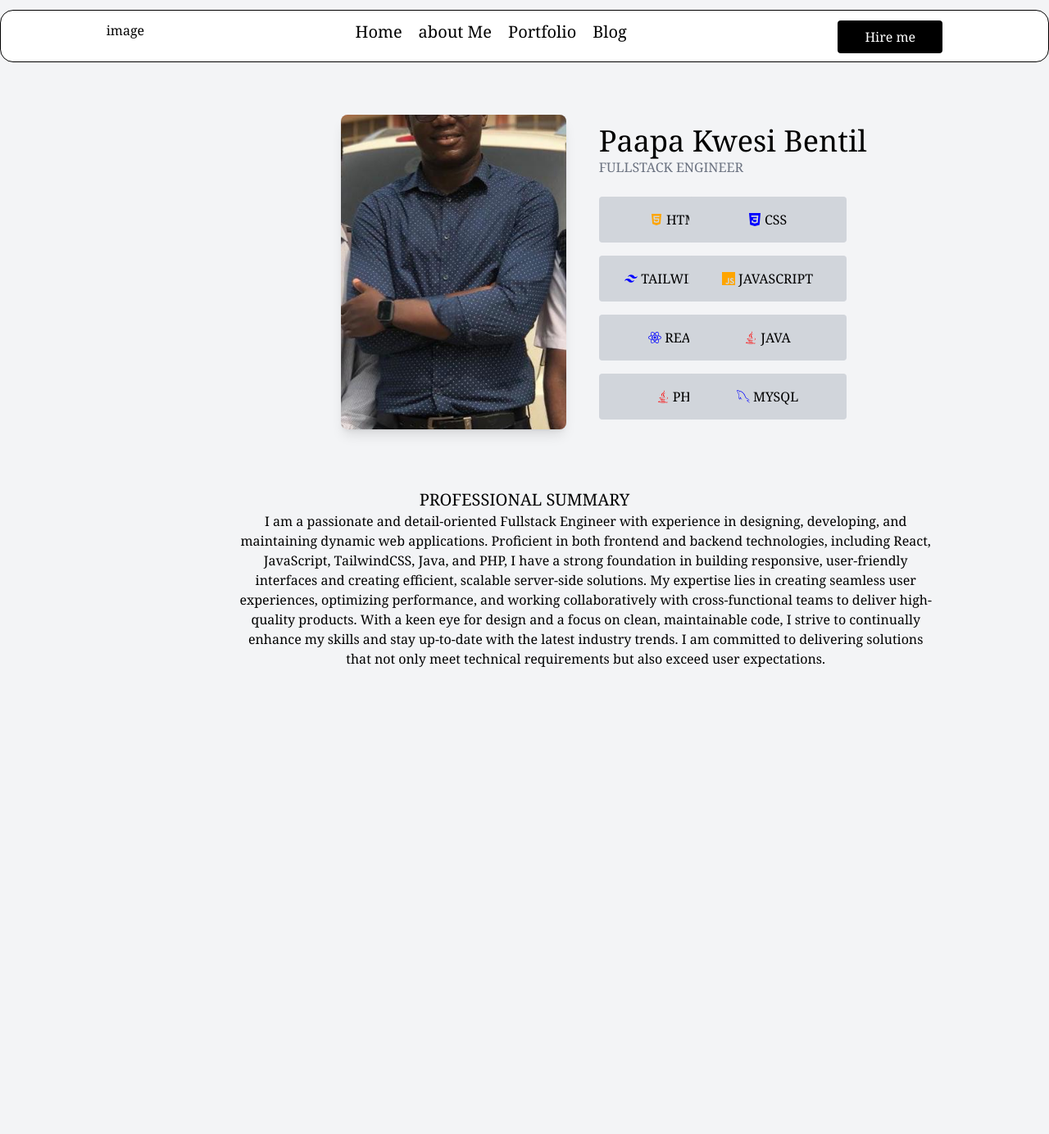
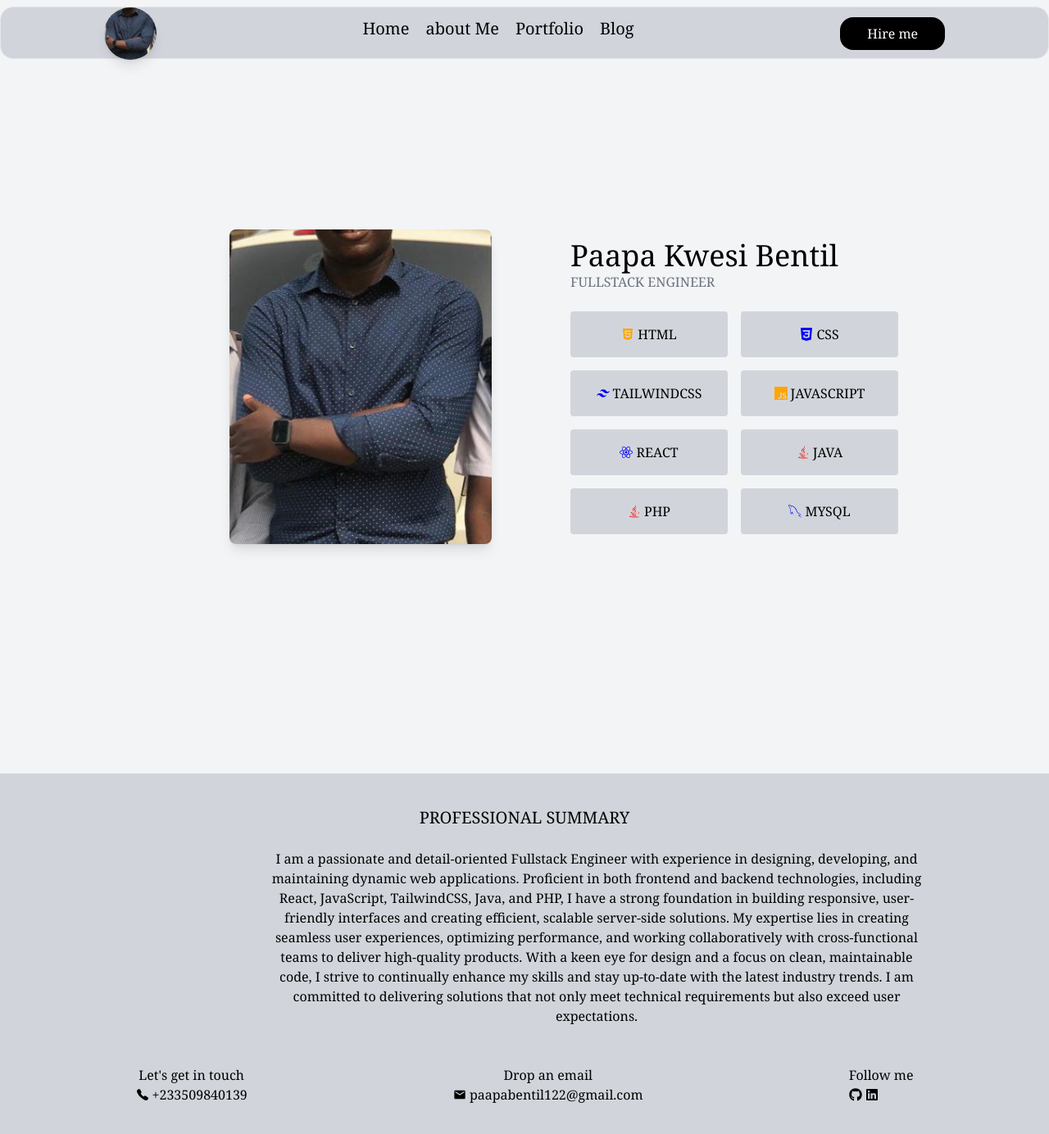
Before and after one commit to PBentil/portfolio, a React (Create React App) app: page / in a window 1280 px wide. Shown: the top 1384 px of the page at 82% size. Before the commit the page ends 816 px from the top, so only its background shows below. Built offline with nearby package versions, Linux system fonts and the light colour scheme.

Commit message:
professional summary

```diff
--- a/src/App.js
+++ b/src/App.js
@@ -11,31 +11,40 @@ import { FaReact } from "react-icons/fa";
 import { FaJava } from "react-icons/fa";
 import { FaPhp } from "react-icons/fa";
 import { GrMysql } from "react-icons/gr";
+import { IoCall } from "react-icons/io5";
+import { MdEmail } from "react-icons/md";
+import { FaGithub } from "react-icons/fa";
+import { FaLinkedin } from "react-icons/fa";
+
 function App() {
   return (
     <div>
-      <div className='flex justify-around mt-3 border-black border w-full rounded-2xl bg-white h-16 text-center'>
-        <div className='mt-3'>image</div>
+      <div className='flex justify-around mt-2 border w-full rounded-2xl bg-gray-300 h-16 text-center'>
+      <img
+          src={bentil}
+          alt="Bentil"
+          className=" h-16 w-16 object-cover  rounded-full shadow-lg"
+        />
         <div className='flex space-x-5 mt-3 text-xl'>
 
           <a href='/'>Home</a>
           <a href='/'>about Me</a>
           <a href='/'>Portfolio</a>
-          <a href='/' onClick={() => alert('avaliable soon')}>Blog</a>
+          <a href='/' onClick={() => alert('coming soon')}>Blog</a>
         </div>
-        <button className='text-white bg-black p-2 w-32 h-10 mt-3 rounded hover:text-black hover:bg-white'>Hire me</button>
+        <button className='text-white bg-black p-1 w-32  h-10 mt-3 rounded-2xl hover:text-black hover:bg-white'>Hire me</button>
       </div>
-      <div className="mt-16 flex justify-center items-center space-x-10 ml-80 ">
+      <div className=" flex justify-center items-center h-screen w-screen space-x-24 ">
         <img
           src={bentil}
           alt="Bentil"
           className=" w-80 h-96 object-cover ml-24 rounded-lg shadow-lg"
         />
-        <div className="w-2/3 ">
+        <div className="w-auto h-auto ">
           <h1 className="text-4xl">Paapa Kwesi Bentil</h1>
           <h1 className="text-gray-500">FULLSTACK ENGINEER</h1>
           <br />
-          <ul className="grid grid-cols-2 w-2/5 gap-y-4 ">
+          <ul className="grid grid-cols-2 gap-4 ">
             <li className="flex justify-center bg-gray-300 p-4 rounded w-48">
               <FaHtml5 className="mt-1 mr-1" color="orange" /> HTML
             </li>
@@ -61,16 +70,29 @@ function App() {
               <GrMysql className="mt-1 mr-1" color="blue" /> MYSQL
             </li>
           </ul>
-
         </div>
       </div><br /><br /><br />
-      <div className='text-center'>
-        <h1 className='text-xl'>PROFESSIONAL SUMMARY</h1>
+      <div className='text-center bg-gray-300 p-10'>
+        <h1 className='text-xl'>PROFESSIONAL SUMMARY</h1><br />
         <p className='w-2/3 ml-72'>I am a passionate and detail-oriented Fullstack Engineer with experience in designing, developing, and maintaining dynamic web applications. Proficient in both frontend and backend technologies, including React, JavaScript, TailwindCSS, Java, and PHP, I have a strong foundation in building responsive, user-friendly interfaces and creating efficient, scalable server-side solutions. My expertise lies in creating seamless user experiences, optimizing performance, and working collaboratively with cross-functional teams to deliver high-quality products.
 
           With a keen eye for design and a focus on clean, maintainable code, I strive to continually enhance my skills and stay up-to-date with the latest industry trends. I am committed to delivering solutions that not only meet technical requirements but also exceed user expectations.
 
-        </p>
+        </p><br /><br />
+        <div className='flex justify-around'>
+          <div>
+            <h2>Let's get in touch</h2>
+            <p className='flex'><IoCall className='mt-1 mr-1' color='black' />+233509840139</p>
+          </div>
+          <div>
+            <h2>Drop an email</h2>
+            <p className='flex'><MdEmail className='mt-1 mr-1' color='black'/>paapabentil122@gmail.com</p>
+          </div>
+          <div>
+            <h2>Follow me</h2>
+            <p className='flex'><FaGithub className='mt-1 mr-1' color='black'/><FaLinkedin className='mt-1 mr-1' color='black'/></p>
+          </div>
+        </div>
       </div>
 
     </div>
```
